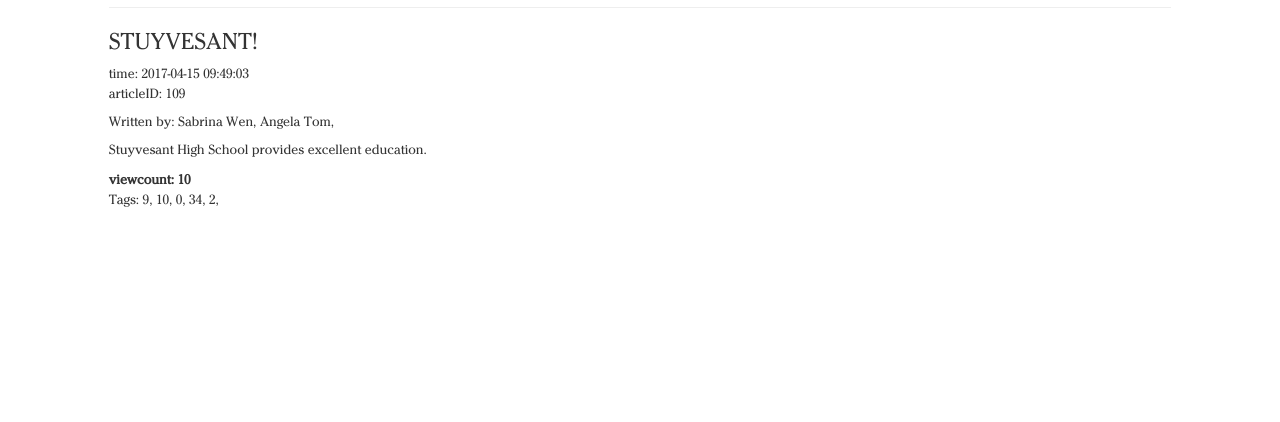
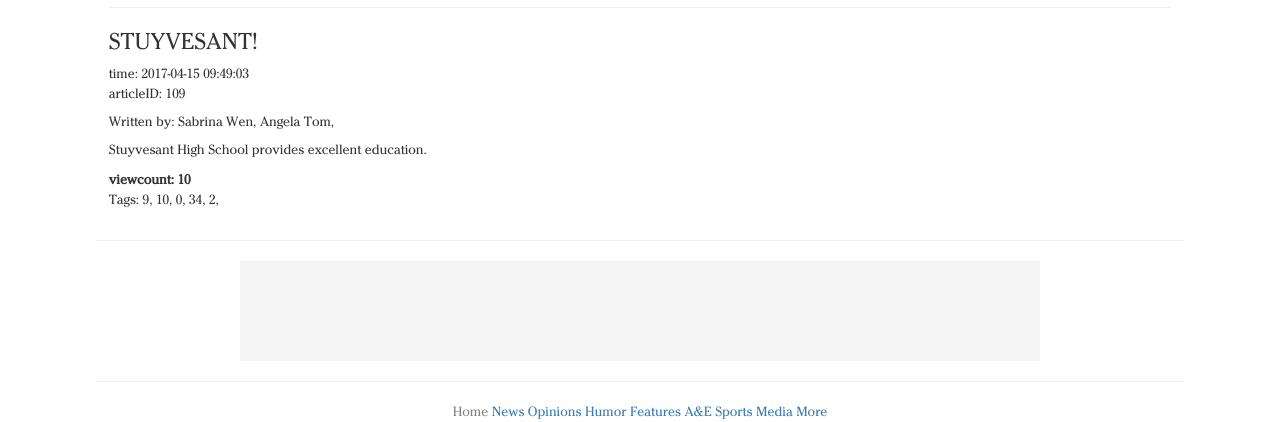
Before and after one commit to stuyspec/stuyspec2017, a Flask app: page / in a window 1280 px wide. Shown: the part 901-1323 px from the top of the page. Before the commit the page ends 1108 px from the top, so only its background shows below. Run offline with Flask 2, Linux system fonts and the light colour scheme; some libraries are stand-ins or nearby versions; some web fonts are replaced.

Commit message:
cleaning up

```diff
--- a/app/templates/article.html
+++ b/app/templates/article.html
@@ -33,7 +33,6 @@
 	   text-align: center;
 	   padding-top: 2%;
 	   transition: all 0.3s ease-in-out;
-
  }
 
  .fa-twitter {
@@ -112,7 +111,7 @@
 				</div>
 			</div>
 			<div class="col-sm-3 col-md-3"> <!-- unecessary col, can just float right -->
-				<div class="social-media">
+          <div class="social-media">
 				<a href="http://facebook.com/"><i class="fa fa-facebook fa-2x"></i></a>
 				<a href="http://twitter.com/"><i class="fa fa-twitter fa-2x"></i></a>
 				</div>
--- a/app/templates/base.html
+++ b/app/templates/base.html
@@ -140,8 +140,27 @@
         <!-- modal (start) -->
 
         <!-- modal (end) -->
+        <footer>
+            <!DOCTYPE html>
+            <hr size="1" align="center" width="85%" color="lightgray">
 
-        <footer>
+            <div style="display:block;margin:0 auto;width:800px;height:100px;background:WhiteSmoke"; border-color: white; align: center> </div>
+
+            <hr size="1" align="center" width="85%" color="lightgray">
+
+            <center>
+                <a style="text-decoration:none;color:gray;" href="http://www.google.com">Home</a>
+                <a style="text-decoration:none;color:gray:" href="http://www.google.com">News</a>
+                <a style="text-decoration:none;color:gray:" href="http://www.google.com">Opinions</a>
+                <a style="text-decoration:none;color:gray:" href="http://www.google.com">Humor</a>
+                <a style="text-decoration:none;color:gray:" href="http://www.google.com">Features</a>
+                <a style="text-decoration:none;color:gray:" href="http://www.google.com">A&E</a>
+                <a style="text-decoration:none;color:gray:" href="http://www.google.com">Sports</a>
+                <a style="text-decoration:none;color:gray:" href="http://www.google.com">Media</a>
+                <a style="text-decoration:none;color:gray:" href="http://www.google.com">More</a>
+
+            </center>
+
         </footer>
 
     </body>
--- a/app/views.py
+++ b/app/views.py
@@ -60,4 +60,4 @@
 
 @app.route('/test')
 def test():
-    return render_template("article-header.html")
+    return render_template("article.html")
```
Also changed, not shown: app/templates/Feature_Footer.html (added, +28 -0 lines), app/static/css/custom.css (line endings or trailing spaces), 1 other file.
